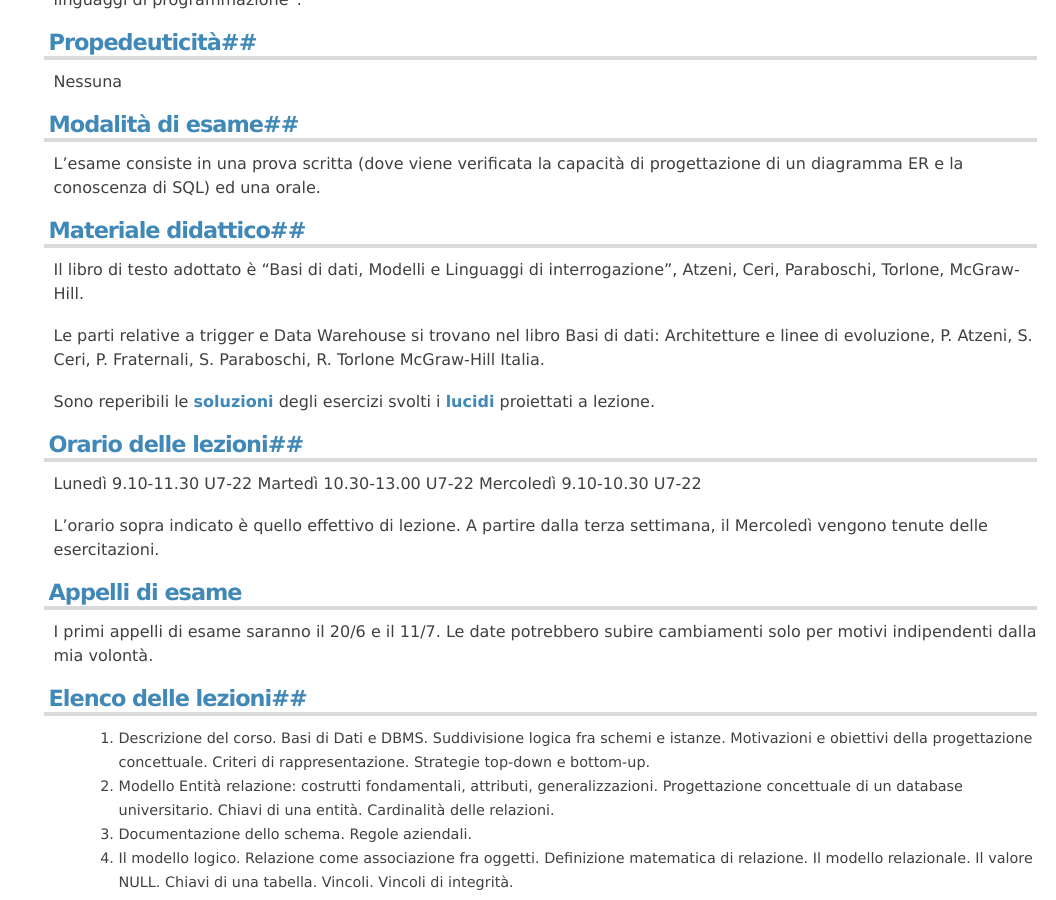
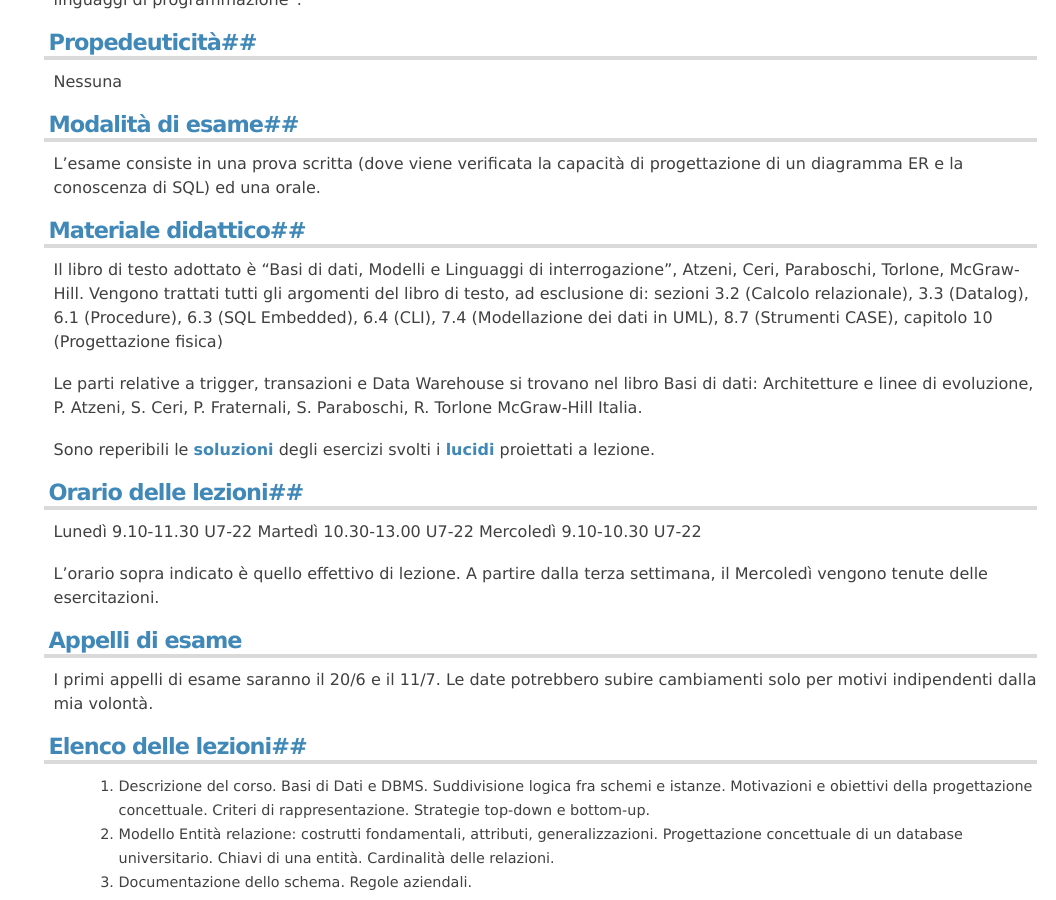
Before and after one commit to gdv/gianluca.dellavedova.org, a Jekyll site: the page built from didattica/Basi di Dati/2010-2011.markdown, in a window 1280 px wide and 900 px high, scrolled down 646 px. Shown: the whole window, without its empty margins (224-1280 px from the left). Built offline with Jekyll 4.4.1, drawn with Linux system fonts in a browser that asks for light colours; Markdown is read by kramdown in place of the engine named in the settings.

Commit message:
integrato il programma di DB

```diff
--- a/didattica/Basi di Dati/2010-2011.markdown
+++ b/didattica/Basi di Dati/2010-2011.markdown
@@ -37,8 +37,13 @@ L'esame consiste in una prova scritta (dove viene verificata la capacità di pro
 ##Materiale didattico##
 
 Il libro di testo adottato è “Basi di dati, Modelli e Linguaggi di interrogazione”, Atzeni, Ceri, Paraboschi, Torlone, McGraw-Hill.
+Vengono trattati tutti gli argomenti del libro di testo, ad esclusione di:
+sezioni 3.2 (Calcolo relazionale), 3.3 (Datalog), 6.1 (Procedure), 6.3 (SQL
+Embedded), 6.4 (CLI), 7.4 (Modellazione dei dati in UML), 8.7 (Strumenti
+CASE), capitolo 10 (Progettazione fisica)
 
-Le parti relative a trigger e Data Warehouse si trovano nel libro Basi di dati: Architetture e linee di evoluzione, P. Atzeni, S. Ceri, P. Fraternali, S. Paraboschi, R. Torlone McGraw-Hill Italia.
+
+Le parti relative a trigger, transazioni e Data Warehouse si trovano nel libro Basi di dati: Architetture e linee di evoluzione, P. Atzeni, S. Ceri, P. Fraternali, S. Paraboschi, R. Torlone McGraw-Hill Italia.
 
 Sono reperibili le [soluzioni](http://www.statistica.unimib.it/~dellavedova/didattica/BasiDati/esercizi_progettazione.pdf)
 degli esercizi svolti i
```
